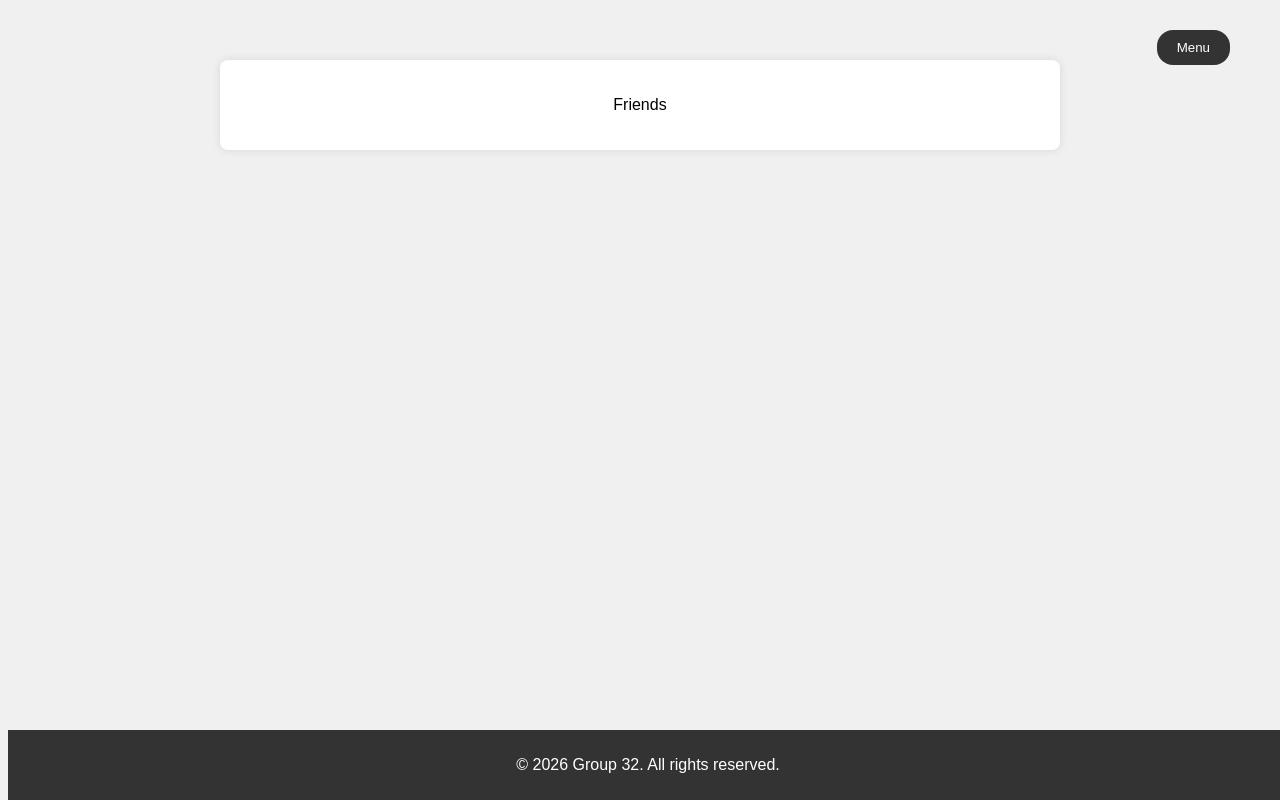
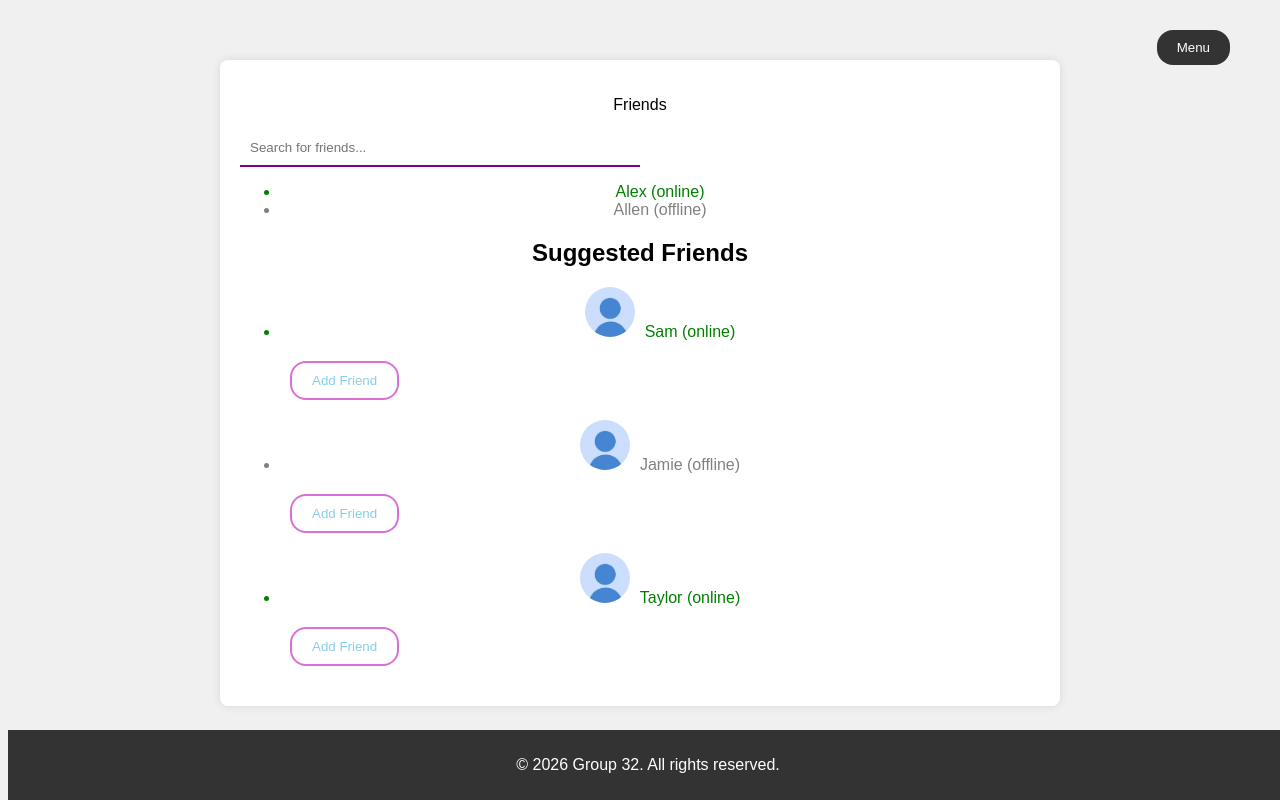
Before and after one commit to Percy976/Web-assignment-2, a website: page friends.html in a window 1280 px wide. Drawn offline with Linux system fonts and the light colour scheme.

Commit message:
Update friends.html

```diff
--- a/friends.html
+++ b/friends.html
@@ -1,14 +1,17 @@
 <DOCTYPE html>
 <html lang="en">
+
 <head>
     <meta charset="UTF-8">
     <meta name ="viewport" content="width=device-width, initial-scale=1.0">
     <title>Group 32 Friends</title>
     <link rel="stylesheet" href="stylesheet.css">
 </head>
+
 <body>
 
 <header>
+  <!-- Creates the Dropdown menu to find the other tabs -->
   <div class="dropdown">
     <button class="dropbtn">Menu</button>
     <div class="dropdown-content">
@@ -20,13 +23,25 @@
     </div>
   </header>
 
+
+  <!-- Main body of the page -->
   <main>
     <p> Friends </p>
+    <input type="text" id="searchBar" placeholder="Search for friends...">
+
+    <ul id="friendsList">
+    </ul>
+
+    <section id="suggestedSection">
+      <h2>Suggested Friends</h2>
+      <ul id="suggestedList"></ul>
+    </section>
   </main>
 
+    <script src="friends.js"></script>
+  </body>
+</html>
 
 <footer>
     <p>&copy; 2026 Group 32. All rights reserved.</p>
 </footer>
-</body>
-</html>
```
Lines whose indentation alone changed are shown as unchanged.
